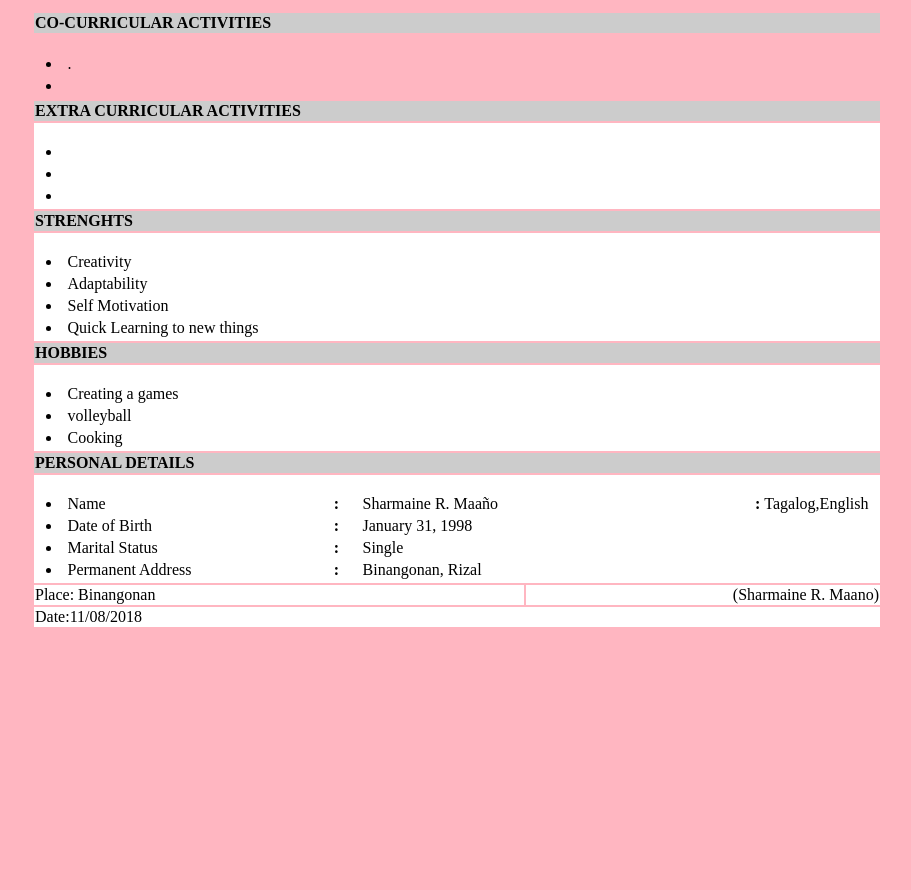
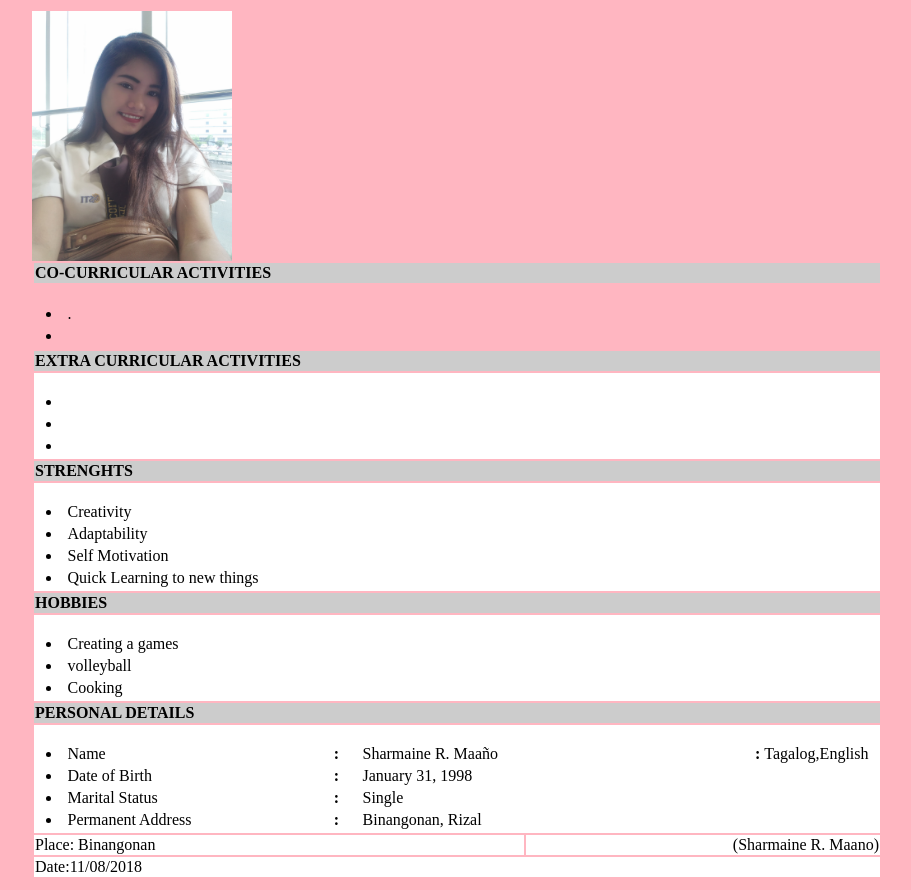
Before and after one commit to sharmainemaano/online-resume-project, a plain HTML site: page Resume2.html in a window 1280 px wide. Shown: the whole page, without its empty margins (183-1094 px from the left). Before the commit the page ends 800 px from the top, so only its background shows below. Drawn offline with Linux system fonts and the light colour scheme.

Commit message:
Update Resume2.html

```diff
--- a/Resume2.html
+++ b/Resume2.html
@@ -101,6 +101,11 @@
         </table></td>
       </tr>
       <tr>
+
+	  <img src="IMG20171128144703.jpg"
+			alt="IMG20171128144703.jpg" style="width: 200px;height: 250px;">
+
+
         <td colspan="2" bgcolor="#CCCCCC"><strong>PERSONAL DETAILS</strong></td>
       </tr>
       <tr>
```
